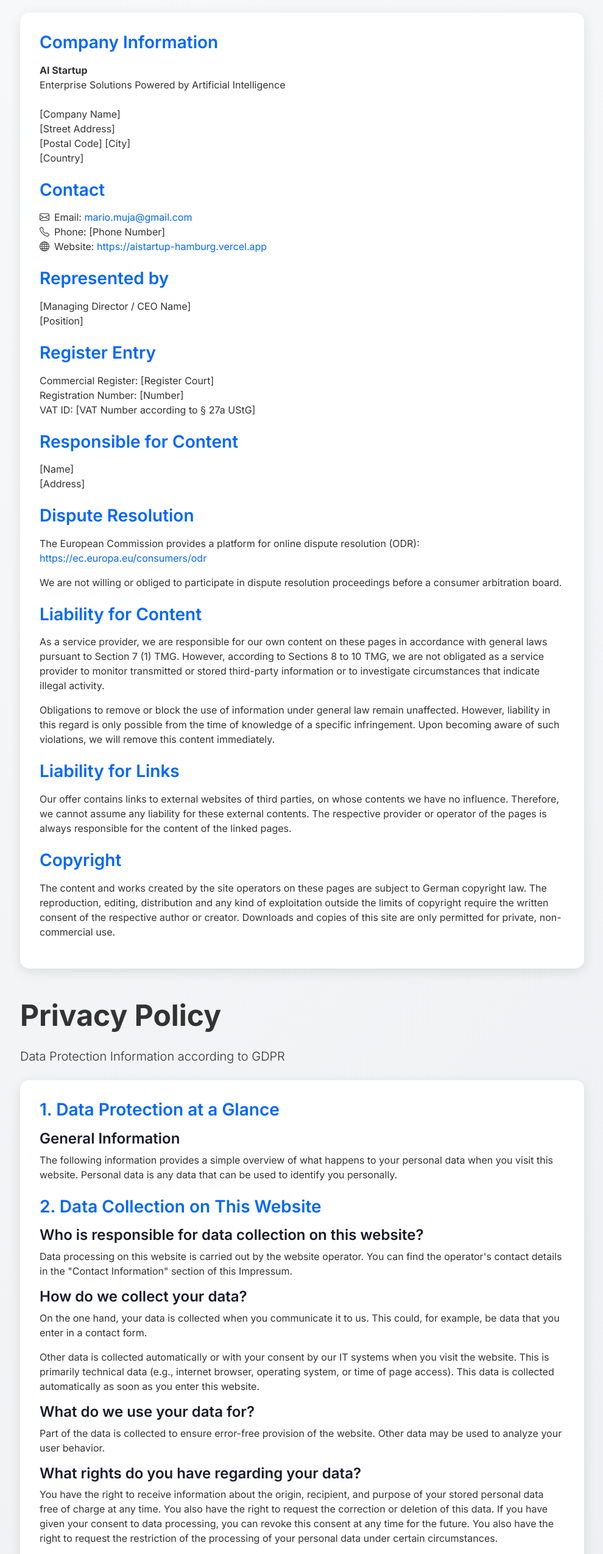
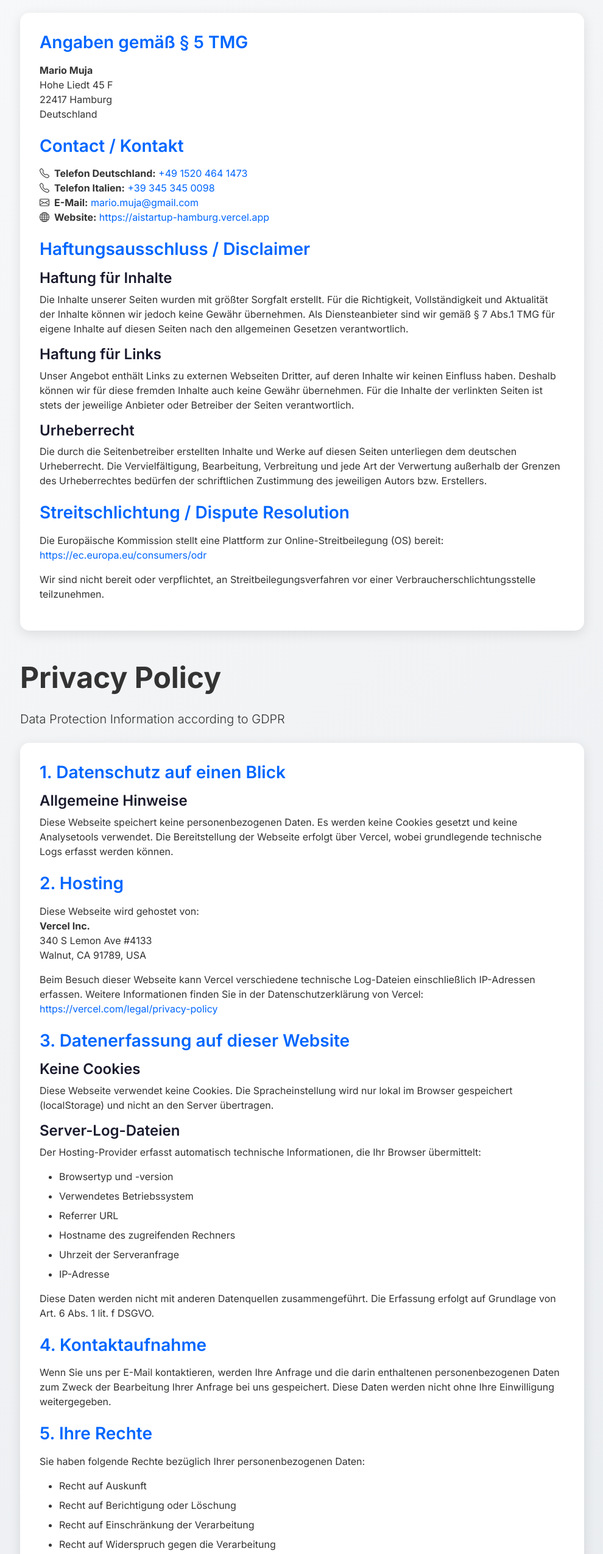
Before and after one commit to mariomuja/aistartup, a website: page impressum.html in a window 1280 px wide. Shown: the part 252-2800 px from the top of the page at 61% size, without its empty margins (144-1134 px from the left). Drawn offline with nearby package versions, Linux system fonts and the light colour scheme.

Commit message:
Fix impressum page: update contact info with Mario Muja details and fix Vercel routing

```diff
--- a/impressum.html
+++ b/impressum.html
@@ -59,78 +59,56 @@
                         <p class="lead mb-4">Legal Information according to § 5 TMG (German Telemedia Act)</p>
 
                         <div class="legal-content">
-                            <h3 class="mb-3">Company Information</h3>
+                            <h3 class="mb-3">Angaben gemäß § 5 TMG</h3>
                             <p>
-                                <strong>AI Startup</strong><br>
-                                Enterprise Solutions Powered by Artificial Intelligence<br>
-                                <br>
-                                [Company Name]<br>
-                                [Street Address]<br>
-                                [Postal Code] [City]<br>
-                                [Country]
+                                <strong>Mario Muja</strong><br>
+                                Hohe Liedt 45 F<br>
+                                22417 Hamburg<br>
+                                Deutschland
                             </p>
 
-                            <h3 class="mb-3 mt-4">Contact</h3>
+                            <h3 class="mb-3 mt-4">Contact / Kontakt</h3>
                             <p>
-                                <i class="bi bi-envelope me-2"></i>Email: <a href="mailto:mario.muja@gmail.com">mario.muja@gmail.com</a><br>
-                                <i class="bi bi-telephone me-2"></i>Phone: [Phone Number]<br>
-                                <i class="bi bi-globe me-2"></i>Website: <a href="https://aistartup-hamburg.vercel.app">https://aistartup-hamburg.vercel.app</a>
+                                <i class="bi bi-telephone me-2"></i><strong>Telefon Deutschland:</strong> <a href="tel:+4915204641473">+49 1520 464 1473</a><br>
+                                <i class="bi bi-telephone me-2"></i><strong>Telefon Italien:</strong> <a href="tel:+393453450098">+39 345 345 0098</a><br>
+                                <i class="bi bi-envelope me-2"></i><strong>E-Mail:</strong> <a href="mailto:mario.muja@gmail.com">mario.muja@gmail.com</a><br>
+                                <i class="bi bi-globe me-2"></i><strong>Website:</strong> <a href="https://aistartup-hamburg.vercel.app">https://aistartup-hamburg.vercel.app</a>
                             </p>
 
-                            <h3 class="mb-3 mt-4">Represented by</h3>
+                            <h3 class="mb-3 mt-4">Haftungsausschluss / Disclaimer</h3>
+
+                            <h4 class="mb-2 mt-3">Haftung für Inhalte</h4>
                             <p>
-                                [Managing Director / CEO Name]<br>
-                                [Position]
+                                Die Inhalte unserer Seiten wurden mit größter Sorgfalt erstellt. Für die Richtigkeit,
+                                Vollständigkeit und Aktualität der Inhalte können wir jedoch keine Gewähr übernehmen.
+                                Als Diensteanbieter sind wir gemäß § 7 Abs.1 TMG für eigene Inhalte auf diesen Seiten nach
+                                den allgemeinen Gesetzen verantwortlich.
                             </p>
 
-                            <h3 class="mb-3 mt-4">Register Entry</h3>
+                            <h4 class="mb-2 mt-3">Haftung für Links</h4>
                             <p>
-                                Commercial Register: [Register Court]<br>
-                                Registration Number: [Number]<br>
-                                VAT ID: [VAT Number according to § 27a UStG]
+                                Unser Angebot enthält Links zu externen Webseiten Dritter, auf deren Inhalte wir keinen
+                                Einfluss haben. Deshalb können wir für diese fremden Inhalte auch keine Gewähr übernehmen.
+                                Für die Inhalte der verlinkten Seiten ist stets der jeweilige Anbieter oder Betreiber der
+                                Seiten verantwortlich.
                             </p>
 
-                            <h3 class="mb-3 mt-4">Responsible for Content</h3>
+                            <h4 class="mb-2 mt-3">Urheberrecht</h4>
                             <p>
-                                [Name]<br>
-                                [Address]
+                                Die durch die Seitenbetreiber erstellten Inhalte und Werke auf diesen Seiten unterliegen
+                                dem deutschen Urheberrecht. Die Vervielfältigung, Bearbeitung, Verbreitung und jede Art
+                                der Verwertung außerhalb der Grenzen des Urheberrechtes bedürfen der schriftlichen
+                                Zustimmung des jeweiligen Autors bzw. Erstellers.
                             </p>
 
-                            <h3 class="mb-3 mt-4">Dispute Resolution</h3>
+                            <h3 class="mb-3 mt-4">Streitschlichtung / Dispute Resolution</h3>
                             <p>
-                                The European Commission provides a platform for online dispute resolution (ODR):
+                                Die Europäische Kommission stellt eine Plattform zur Online-Streitbeilegung (OS) bereit:
                                 <a href="https://ec.europa.eu/consumers/odr" target="_blank" rel="noopener noreferrer">https://ec.europa.eu/consumers/odr</a>
                             </p>
                             <p>
-                                We are not willing or obliged to participate in dispute resolution proceedings before a consumer arbitration board.
-                            </p>
-
-                            <h3 class="mb-3 mt-4">Liability for Content</h3>
-                            <p>
-                                As a service provider, we are responsible for our own content on these pages in accordance with general laws
-                                pursuant to Section 7 (1) TMG. However, according to Sections 8 to 10 TMG, we are not obligated as a service
-                                provider to monitor transmitted or stored third-party information or to investigate circumstances that indicate
-                                illegal activity.
-                            </p>
-                            <p>
-                                Obligations to remove or block the use of information under general law remain unaffected. However, liability
-                                in this regard is only possible from the time of knowledge of a specific infringement. Upon becoming aware of
-                                such violations, we will remove this content immediately.
-                            </p>
-
-                            <h3 class="mb-3 mt-4">Liability for Links</h3>
-                            <p>
-                                Our offer contains links to external websites of third parties, on whose contents we have no influence.
-                                Therefore, we cannot assume any liability for these external contents. The respective provider or operator
-                                of the pages is always responsible for the content of the linked pages.
-                            </p>
-
-                            <h3 class="mb-3 mt-4">Copyright</h3>
-                            <p>
-                                The content and works created by the site operators on these pages are subject to German copyright law.
-                                The reproduction, editing, distribution and any kind of exploitation outside the limits of copyright require
-                                the written consent of the respective author or creator. Downloads and copies of this site are only permitted
-                                for private, non-commercial use.
+                                Wir sind nicht bereit oder verpflichtet, an Streitbeilegungsverfahren vor einer
+                                Verbraucherschlichtungsstelle teilzunehmen.
                             </p>
                         </div>
                     </section>
@@ -141,114 +119,75 @@
                         <p class="lead mb-4">Data Protection Information according to GDPR</p>
 
                         <div class="legal-content">
-                            <h3 class="mb-3">1. Data Protection at a Glance</h3>
-                            <h4 class="mb-2">General Information</h4>
+                            <h3 class="mb-3">1. Datenschutz auf einen Blick</h3>
+                            <h4 class="mb-2">Allgemeine Hinweise</h4>
                             <p>
-                                The following information provides a simple overview of what happens to your personal data when you visit
-                                this website. Personal data is any data that can be used to identify you personally.
+                                Diese Webseite speichert keine personenbezogenen Daten. Es werden keine Cookies gesetzt
+                                und keine Analysetools verwendet. Die Bereitstellung der Webseite erfolgt über Vercel,
+                                wobei grundlegende technische Logs erfasst werden können.
                             </p>
 
-                            <h3 class="mb-3 mt-4">2. Data Collection on This Website</h3>
-                            <h4 class="mb-2">Who is responsible for data collection on this website?</h4>
+                            <h3 class="mb-3 mt-4">2. Hosting</h3>
                             <p>
-                                Data processing on this website is carried out by the website operator. You can find the operator's
-                                contact details in the "Contact Information" section of this Impressum.
-                            </p>
-
-                            <h4 class="mb-2 mt-3">How do we collect your data?</h4>
-                            <p>
-                                On the one hand, your data is collected when you communicate it to us. This could, for example, be data
-                                that you enter in a contact form.
+                                Diese Webseite wird gehostet von:<br>
+                                <strong>Vercel Inc.</strong><br>
+                                340 S Lemon Ave #4133<br>
+                                Walnut, CA 91789, USA
                             </p>
                             <p>
-                                Other data is collected automatically or with your consent by our IT systems when you visit the website.
-                                This is primarily technical data (e.g., internet browser, operating system, or time of page access).
-                                This data is collected automatically as soon as you enter this website.
-                            </p>
-
-                            <h4 class="mb-2 mt-3">What do we use your data for?</h4>
-                            <p>
-                                Part of the data is collected to ensure error-free provision of the website. Other data may be used
-                                to analyze your user behavior.
-                            </p>
-
-                            <h4 class="mb-2 mt-3">What rights do you have regarding your data?</h4>
-                            <p>
-                                You have the right to receive information about the origin, recipient, and purpose of your stored
-                                personal data free of charge at any time. You also have the right to request the correction or deletion
-                                of this data. If you have given your consent to data processing, you can revoke this consent at any time
-                                for the future. You also have the right to request the restriction of the processing of your personal
-                                data under certain circumstances.
-                            </p>
-
-                            <h3 class="mb-3 mt-4">3. Hosting</h3>
-                            <p>
-                                This website is hosted by Vercel Inc. The provider is Vercel Inc., 340 S Lemon Ave #4133, Walnut,
-                                CA 91789, USA. When you visit this website, Vercel collects various log files including your IP addresses.
-                            </p>
-                            <p>
-                                More information can be found in Vercel's privacy policy:
+                                Beim Besuch dieser Webseite kann Vercel verschiedene technische Log-Dateien einschließlich
+                                IP-Adressen erfassen. Weitere Informationen finden Sie in der Datenschutzerklärung von Vercel:
                                 <a href="https://vercel.com/legal/privacy-policy" target="_blank" rel="noopener noreferrer">https://vercel.com/legal/privacy-policy</a>
                             </p>
 
-                            <h3 class="mb-3 mt-4">4. General Information and Mandatory Information</h3>
-                            <h4 class="mb-2">Data Protection</h4>
+                            <h3 class="mb-3 mt-4">3. Datenerfassung auf dieser Website</h3>
+                            <h4 class="mb-2">Keine Cookies</h4>
                             <p>
-                                The operators of these pages take the protection of your personal data very seriously. We treat your
-                                personal data confidentially and in accordance with the statutory data protection regulations and this
-                                privacy policy.
+                                Diese Webseite verwendet keine Cookies. Die Spracheinstellung wird nur lokal im Browser
+                                gespeichert (localStorage) und nicht an den Server übertragen.
                             </p>
 
-                            <h3 class="mb-3 mt-4">5. Data Collection on This Website</h3>
-                            <h4 class="mb-2">Cookies</h4>
+                            <h4 class="mb-2 mt-3">Server-Log-Dateien</h4>
                             <p>
-                                This website uses only essential cookies for basic functionality. No tracking cookies or third-party
-                                cookies are used.
+                                Der Hosting-Provider erfasst automatisch technische Informationen, die Ihr Browser übermittelt:
+                            </p>
+                            <ul>
+                                <li>Browsertyp und -version</li>
+                                <li>Verwendetes Betriebssystem</li>
+                                <li>Referrer URL</li>
+                                <li>Hostname des zugreifenden Rechners</li>
+                                <li>Uhrzeit der Serveranfrage</li>
+                                <li>IP-Adresse</li>
+                            </ul>
+                            <p>
+                                Diese Daten werden nicht mit anderen Datenquellen zusammengeführt. Die Erfassung erfolgt auf
+                                Grundlage von Art. 6 Abs. 1 lit. f DSGVO.
                             </p>
 
-                            <h4 class="mb-2 mt-3">Server Log Files</h4>
+                            <h3 class="mb-3 mt-4">4. Kontaktaufnahme</h3>
                             <p>
-                                The website provider automatically collects and stores information in so-called server log files,
-                                which your browser automatically transmits to us. These are:
+                                Wenn Sie uns per E-Mail kontaktieren, werden Ihre Anfrage und die darin enthaltenen
+                                personenbezogenen Daten zum Zweck der Bearbeitung Ihrer Anfrage bei uns gespeichert.
+                                Diese Daten werden nicht ohne Ihre Einwilligung weitergegeben.
+                            </p>
+
+                            <h3 class="mb-3 mt-4">5. Ihre Rechte</h3>
+                            <p>
+                                Sie haben folgende Rechte bezüglich Ihrer personenbezogenen Daten:
                             </p>
                             <ul>
-                                <li>Browser type and version</li>
-                                <li>Operating system used</li>
-                                <li>Referrer URL</li>
-                                <li>Hostname of the accessing computer</li>
-                                <li>Time of the server request</li>
-                                <li>IP address</li>
-                            </ul>
-                            <p>
-                                This data is not merged with other data sources. The data is collected on the basis of Art. 6 (1)
-                                lit. f GDPR. The website operator has a legitimate interest in the technically error-free presentation
-                                and optimization of their website.
-                            </p>
-
-                            <h3 class="mb-3 mt-4">6. Contact Form</h3>
-                            <p>
-                                If you send us inquiries via email, your data from the inquiry form, including the contact data you
-                                provide there, will be stored by us for the purpose of processing the inquiry and in case of follow-up
-                                questions. We do not share this data without your consent.
-                            </p>
-
-                            <h3 class="mb-3 mt-4">7. Your Rights</h3>
-                            <p>
-                                You have the following rights regarding your personal data:
-                            </p>
-                            <ul>
-                                <li>Right to information</li>
-                                <li>Right to correction or deletion</li>
-                                <li>Right to restriction of processing</li>
-                                <li>Right to object to processing</li>
-                                <li>Right to data portability</li>
-                                <li>Right to lodge a complaint with a supervisory authority</li>
+                                <li>Recht auf Auskunft</li>
+                                <li>Recht auf Berichtigung oder Löschung</li>
+                                <li>Recht auf Einschränkung der Verarbeitung</li>
+                                <li>Recht auf Widerspruch gegen die Verarbeitung</li>
+                                <li>Recht auf Datenübertragbarkeit</li>
+                                <li>Recht auf Beschwerde bei einer Aufsichtsbehörde</li>
                             </ul>
 
-                            <h3 class="mb-3 mt-4">8. Contact</h3>
+                            <h3 class="mb-3 mt-4">6. Kontakt</h3>
                             <p>
-                                For questions regarding data protection, please contact us at:<br>
-                                Email: <a href="mailto:mario.muja@gmail.com">mario.muja@gmail.com</a>
+                                Für Fragen zum Datenschutz kontaktieren Sie uns bitte unter:<br>
+                                E-Mail: <a href="mailto:mario.muja@gmail.com">mario.muja@gmail.com</a>
                             </p>
                         </div>
                     </section>
```
Also changed, not shown: vercel.json.
